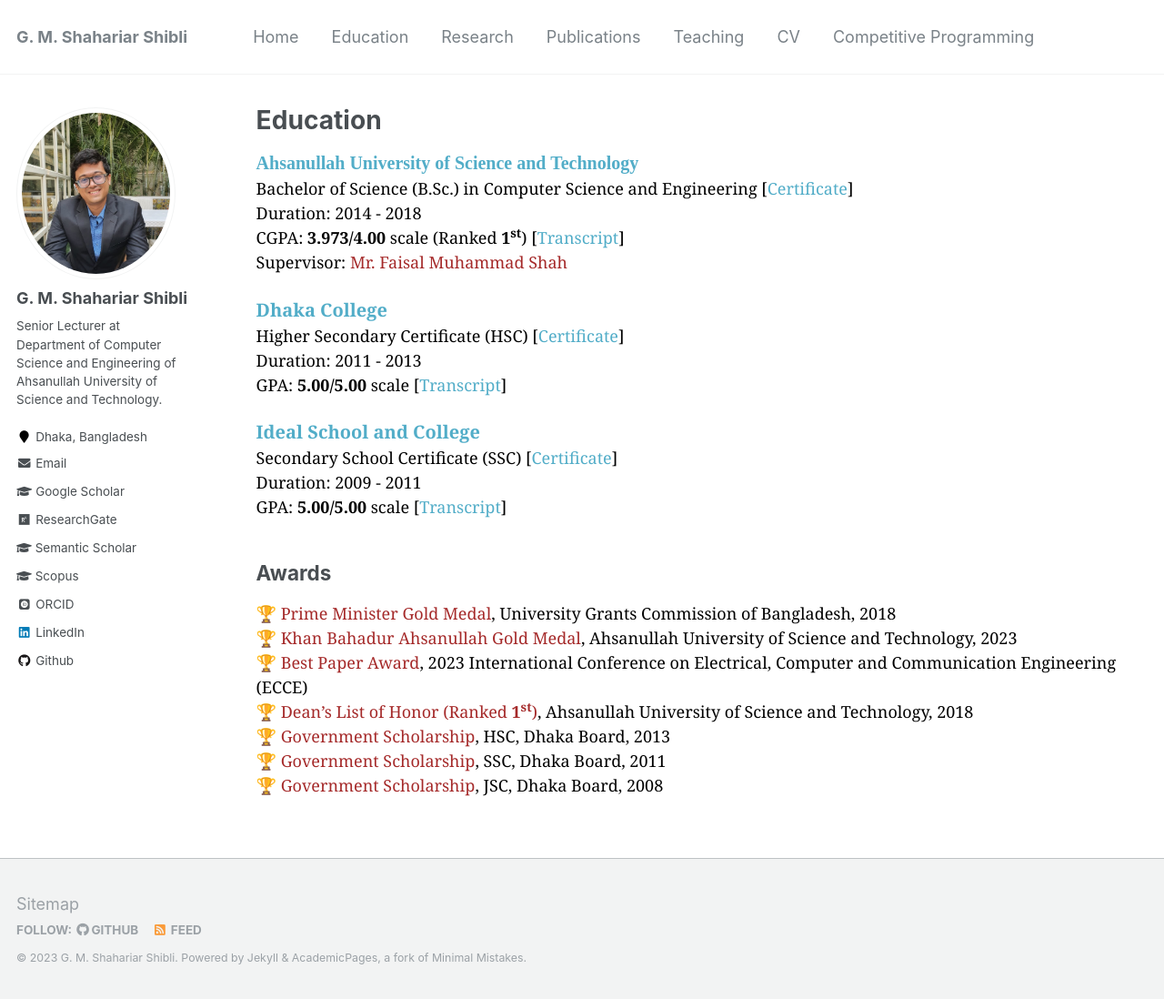
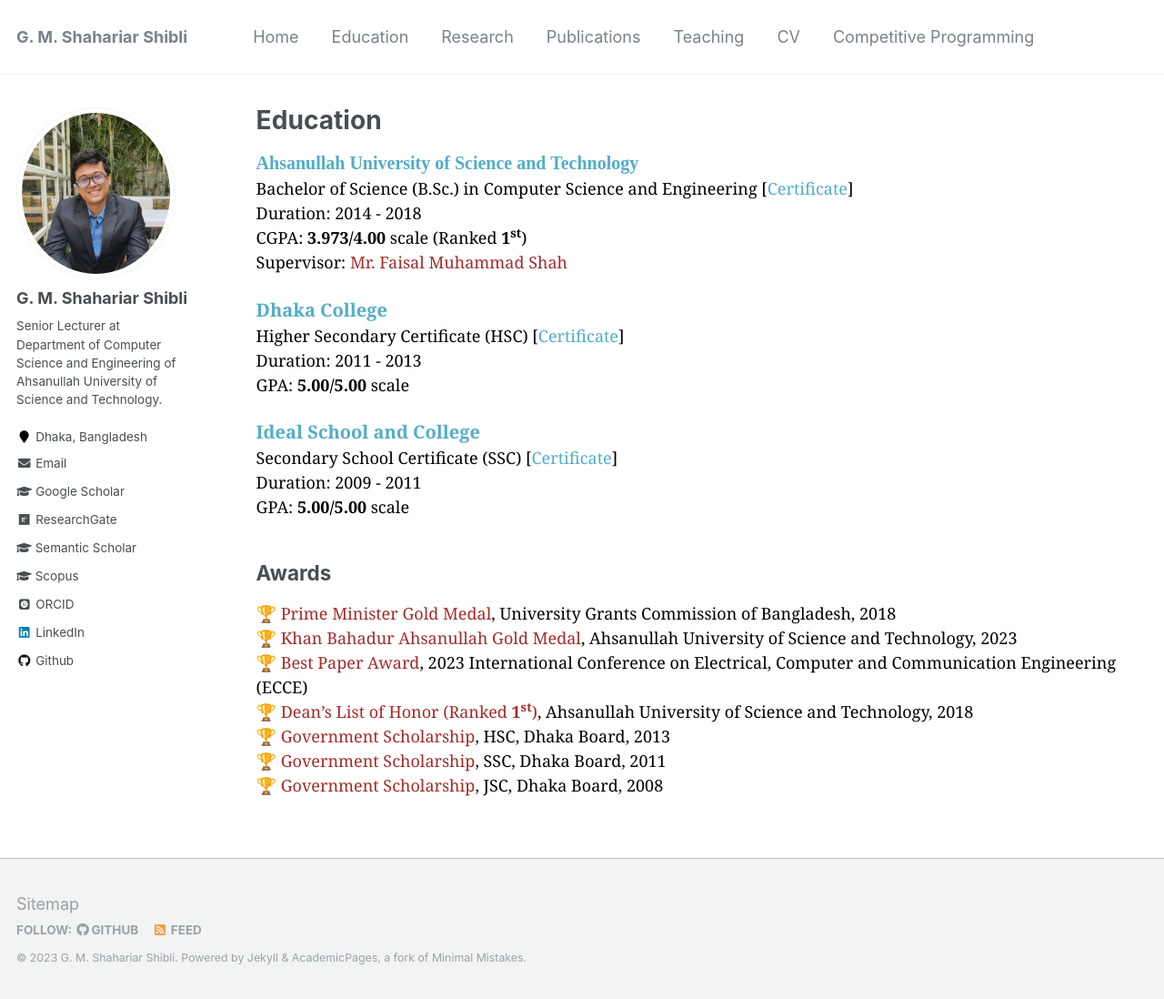
Before and after one commit to shahariar-shibli/shahariar-shibli.github.io, a Jekyll site: the page built from _pages/education.md, in a window 1280 px wide and 1098 px high. Shown: the whole window at 91% size. Built offline with Jekyll 4.4.1, drawn with Linux system fonts in a browser that asks for light colours; some web fonts are replaced.

Commit message:
Update education.md

```diff
--- a/_pages/education.md
+++ b/_pages/education.md
@@ -17,7 +17,7 @@
 <span style="color:black; font-size:20px; font-family:Calisto MT"><b><a href="https://aust.edu" target="_blank">Ahsanullah University of Science and Technology</a></b></span><br/>
 Bachelor of Science (B.Sc.) in Computer Science and Engineering [[Certificate](https://shahariar-shibli.github.io/files/Education/BSc_Certificate.pdf)]<br/>
 Duration: 2014 - 2018 <br/>
-CGPA: <b>3.973/4.00</b> scale (Ranked <b>1<sup>st</sup></b>) [[Transcript](https://shahariar-shibli.github.io/files/Education/BSc_Transcript.pdf)]<br/>
+CGPA: <b>3.973/4.00</b> scale (Ranked <b>1<sup>st</sup></b>)<br/>
 Supervisor: <a style="color:brown;" href="https://aust.edu/cse/faculty_member/mr_faisal_muhammad_shah">Mr. Faisal Muhammad Shah</a><br/>
 </span>
 
@@ -26,7 +26,7 @@
 <span style="color:black; font-size:20px"><b><a href="http://dhakacollege.edu.bd/" target="_blank">Dhaka College</a></b></span><br/>
 Higher Secondary Certificate (HSC) [[Certificate](https://shahariar-shibli.github.io/files/Education/HSC_Certificate.pdf)] <br/>
 Duration: 2011 - 2013 <br/>
-GPA: <b>5.00/5.00</b> scale [[Transcript](https://shahariar-shibli.github.io/files/Education/HSC_Transcript.pdf)] <br/>
+GPA: <b>5.00/5.00</b> scale <br/>
 </span>
 
 <!-- SSC -->
@@ -34,7 +34,7 @@
 <span style="color:black; font-size:20px"><b><a href="https://iscm.edu.bd/" target="_blank">Ideal School and College</a></b></span><br/>
 Secondary School Certificate (SSC) [[Certificate](https://shahariar-shibli.github.io/files/Education/SSC_Certificate.pdf)] <br/>
 Duration: 2009 - 2011 <br/>
-GPA: <b>5.00/5.00</b> scale [[Transcript](https://shahariar-shibli.github.io/files/Education/SSC_Transcript.pdf)] <br/>
+GPA: <b>5.00/5.00</b> scale <br/>
 </span>
 
 ## Awards
```
